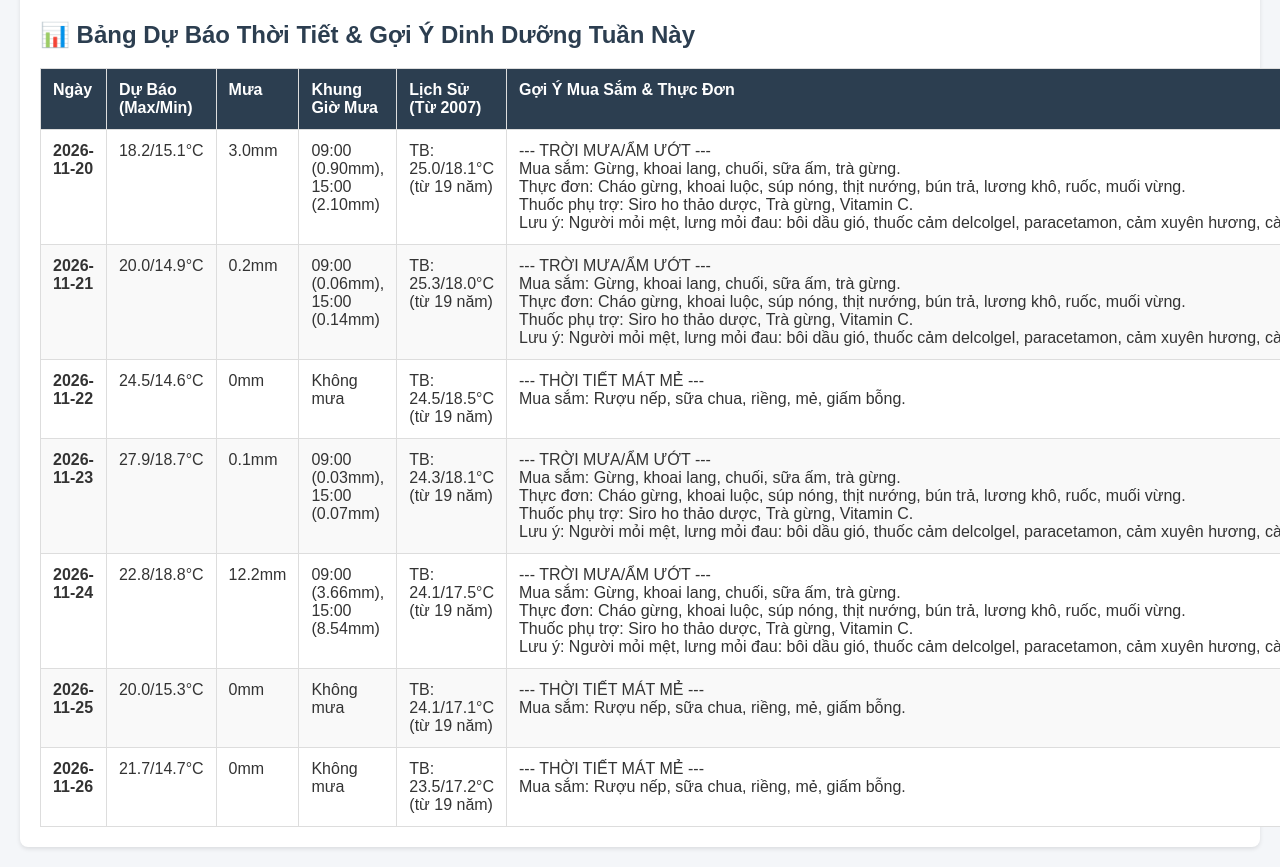
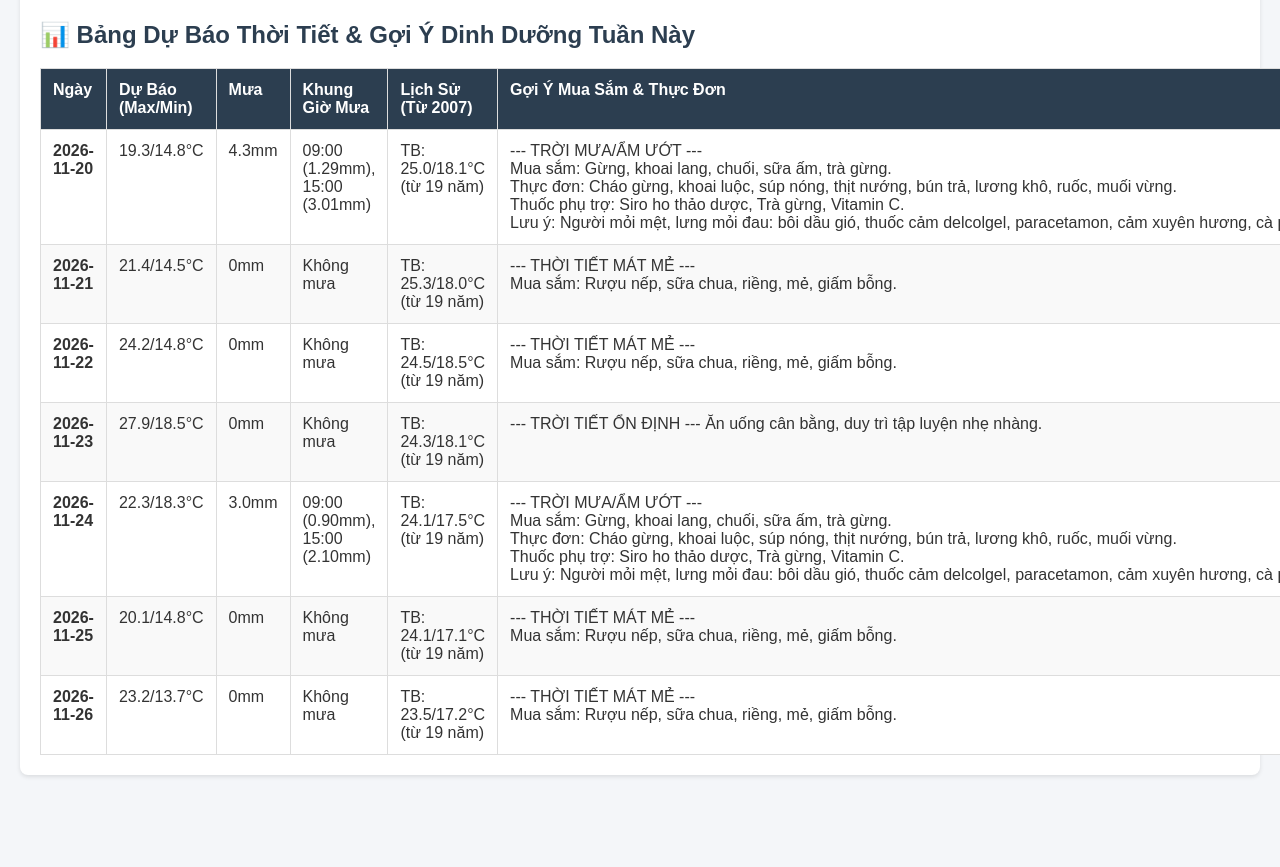
Before and after one commit to namnguyen7133-png/THUCDONHANGNGAY, a plain HTML site: page index.html in a window 1280 px wide. Shown: the part 440-1307 px from the top of the page. After the commit the page ends 1235 px from the top, so only its background shows below. Drawn offline with Linux system fonts and the light colour scheme.

Commit message:
Auto update weather [skip ci]

```diff
--- a/index.html
+++ b/index.html
@@ -56,9 +56,9 @@
 
         <tr>
             <td><b>2026-11-20</b></td>
-            <td>18.2/15.1°C</td>
-            <td>3.0mm</td>
-            <td>09:00 (0.90mm), 15:00 (2.10mm)</td>
+            <td>19.3/14.8°C</td>
+            <td>4.3mm</td>
+            <td>09:00 (1.29mm), 15:00 (3.01mm)</td>
             <td>TB: 25.0/18.1°C (từ 19 năm)</td>
             <td><pre style="font-family:inherit; margin:0;">--- TRỜI MƯA/ẨM ƯỚT ---
 Mua sắm: Gừng, khoai lang, chuối, sữa ấm, trà gừng.
@@ -69,20 +69,17 @@ Lưu ý: Người mỏi mệt, lưng mỏi đau: bôi dầu gió, thuốc cảm
 
         <tr>
             <td><b>2026-11-21</b></td>
-            <td>20.0/14.9°C</td>
-            <td>0.2mm</td>
-            <td>09:00 (0.06mm), 15:00 (0.14mm)</td>
+            <td>21.4/14.5°C</td>
+            <td>0mm</td>
+            <td>Không mưa</td>
             <td>TB: 25.3/18.0°C (từ 19 năm)</td>
-            <td><pre style="font-family:inherit; margin:0;">--- TRỜI MƯA/ẨM ƯỚT ---
-Mua sắm: Gừng, khoai lang, chuối, sữa ấm, trà gừng.
-Thực đơn: Cháo gừng, khoai luộc, súp nóng, thịt nướng, bún trả, lương khô, ruốc, muối vừng.
-Thuốc phụ trợ: Siro ho thảo dược, Trà gừng, Vitamin C.
-Lưu ý: Người mỏi mệt, lưng mỏi đau: bôi dầu gió, thuốc cảm delcolgel, paracetamon, cảm xuyên hương, cà phê sữa tối.</pre></td>
+            <td><pre style="font-family:inherit; margin:0;">--- THỜI TIẾT MÁT MẺ ---
+Mua sắm: Rượu nếp, sữa chua, riềng, mẻ, giấm bỗng.</pre></td>
         </tr>
 
         <tr>
             <td><b>2026-11-22</b></td>
-            <td>24.5/14.6°C</td>
+            <td>24.2/14.8°C</td>
             <td>0mm</td>
             <td>Không mưa</td>
             <td>TB: 24.5/18.5°C (từ 19 năm)</td>
@@ -92,22 +89,18 @@ Mua sắm: Rượu nếp, sữa chua, riềng, mẻ, giấm bỗng.</pre></td>
 
         <tr>
             <td><b>2026-11-23</b></td>
-            <td>27.9/18.7°C</td>
-            <td>0.1mm</td>
-            <td>09:00 (0.03mm), 15:00 (0.07mm)</td>
+            <td>27.9/18.5°C</td>
+            <td>0mm</td>
+            <td>Không mưa</td>
             <td>TB: 24.3/18.1°C (từ 19 năm)</td>
-            <td><pre style="font-family:inherit; margin:0;">--- TRỜI MƯA/ẨM ƯỚT ---
-Mua sắm: Gừng, khoai lang, chuối, sữa ấm, trà gừng.
-Thực đơn: Cháo gừng, khoai luộc, súp nóng, thịt nướng, bún trả, lương khô, ruốc, muối vừng.
-Thuốc phụ trợ: Siro ho thảo dược, Trà gừng, Vitamin C.
-Lưu ý: Người mỏi mệt, lưng mỏi đau: bôi dầu gió, thuốc cảm delcolgel, paracetamon, cảm xuyên hương, cà phê sữa tối.</pre></td>
+            <td><pre style="font-family:inherit; margin:0;">--- TRỜI TIẾT ỔN ĐỊNH --- Ăn uống cân bằng, duy trì tập luyện nhẹ nhàng.</pre></td>
         </tr>
 
         <tr>
             <td><b>2026-11-24</b></td>
-            <td>22.8/18.8°C</td>
-            <td>12.2mm</td>
-            <td>09:00 (3.66mm), 15:00 (8.54mm)</td>
+            <td>22.3/18.3°C</td>
+            <td>3.0mm</td>
+            <td>09:00 (0.90mm), 15:00 (2.10mm)</td>
             <td>TB: 24.1/17.5°C (từ 19 năm)</td>
             <td><pre style="font-family:inherit; margin:0;">--- TRỜI MƯA/ẨM ƯỚT ---
 Mua sắm: Gừng, khoai lang, chuối, sữa ấm, trà gừng.
@@ -118,7 +111,7 @@ Lưu ý: Người mỏi mệt, lưng mỏi đau: bôi dầu gió, thuốc cảm
 
         <tr>
             <td><b>2026-11-25</b></td>
-            <td>20.0/15.3°C</td>
+            <td>20.1/14.8°C</td>
             <td>0mm</td>
             <td>Không mưa</td>
             <td>TB: 24.1/17.1°C (từ 19 năm)</td>
@@ -128,7 +121,7 @@ Mua sắm: Rượu nếp, sữa chua, riềng, mẻ, giấm bỗng.</pre></td>
 
         <tr>
             <td><b>2026-11-26</b></td>
-            <td>21.7/14.7°C</td>
+            <td>23.2/13.7°C</td>
             <td>0mm</td>
             <td>Không mưa</td>
             <td>TB: 23.5/17.2°C (từ 19 năm)</td>
```
